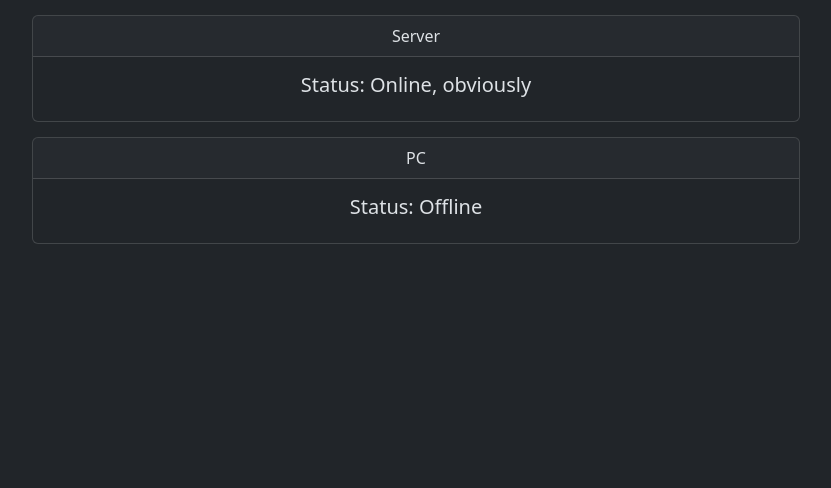
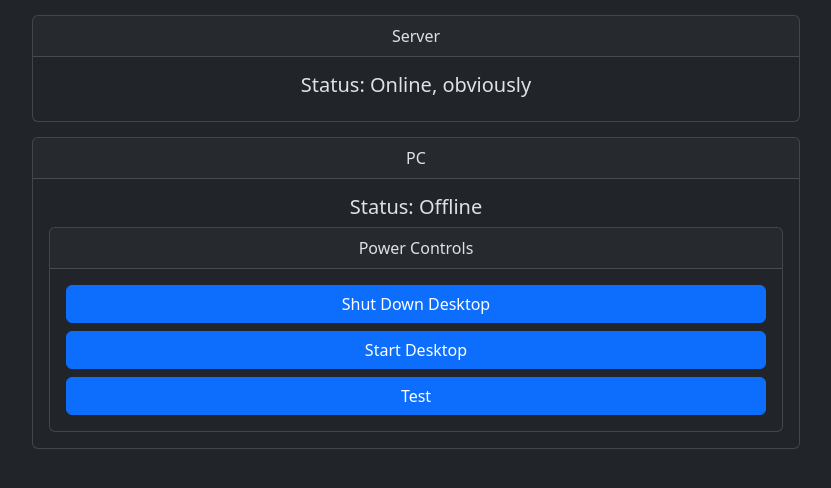
Before and after one commit to PeasantL/PC-Manager, a React (Create React App) app in the folder front/: page / in a window 1280 px wide. Shown: the top 488 px of the page, without its empty margins (224-1055 px from the left). Built offline with nearby package versions, Linux system fonts and the light colour scheme; no server answers.

Commit message:
Enable power controls even when slave is off. Framing.

```diff
--- a/front/src/components/FramePC.jsx
+++ b/front/src/components/FramePC.jsx
@@ -22,11 +22,15 @@ export default function FramePC() {
       <Card.Header>{hostname}</Card.Header>
       <Card.Body>
         {data === 1 ? (
+          <Card.Title>Status: Online</Card.Title>
+        ) : (
+          <Card.Title>Status: Offline</Card.Title>
+        )}
+        <Row>
+          <PanelPowerControls />
+        </Row>
+        {data === 1 && (
           <>
-            <Card.Title>Status: Online</Card.Title>
-            <Row>
-              <PanelPowerControls />
-            </Row>
             <Row>
               <PanelScripts />
             </Row>
@@ -34,8 +38,6 @@ export default function FramePC() {
               <PanelGPU />
             </Row>
           </>
-        ) : (
-          <Card.Title>Status: Offline</Card.Title>
         )}
       </Card.Body>
     </Card>
```
